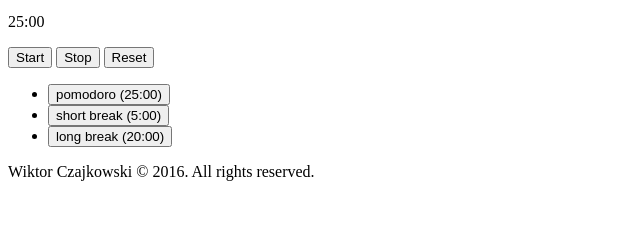
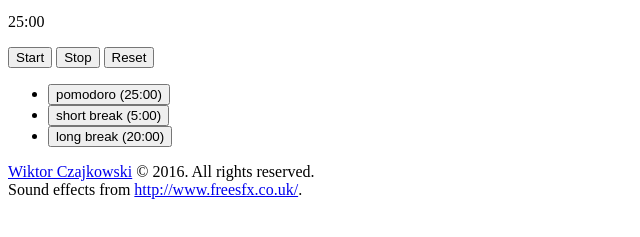
Before and after one commit to Virzen/pomodoro-clock, a website: page dev/index.html in a window 1280 px wide. Shown: the part 101-338 px from the top of the page, without its empty margins (0-640 px from the left). Drawn offline with Linux system fonts and the light colour scheme.

Commit message:
Add audio file and update footer

```diff
--- a/dev/index.html
+++ b/dev/index.html
@@ -15,6 +15,7 @@
 		<div class="timer">
 			<p class="timer__name">pomodoro</p>
 			<p class="timer__time">88:88</p>
+			<audio src="audio/bell.mp3"></audio>
 		</div>
 		<button type="button" class="start-button">Start</button>
 		<button type="button" class="stop-button">Stop</button>
@@ -24,7 +25,9 @@
     </section>
 
     <footer>
-        Wiktor Czajkowski &copy; 2016. All rights reserved.
+        <a href="//wiktorczajkowski.xyz/">Wiktor Czajkowski</a> &copy; 2016. All rights reserved.
+		<br>
+		Sound effects from <a href="//www.freesfx.co.uk/">http://www.freesfx.co.uk/</a>.
     </footer>
 
     <!-- build:css -->
```
Also changed, not shown: 1 other file.
